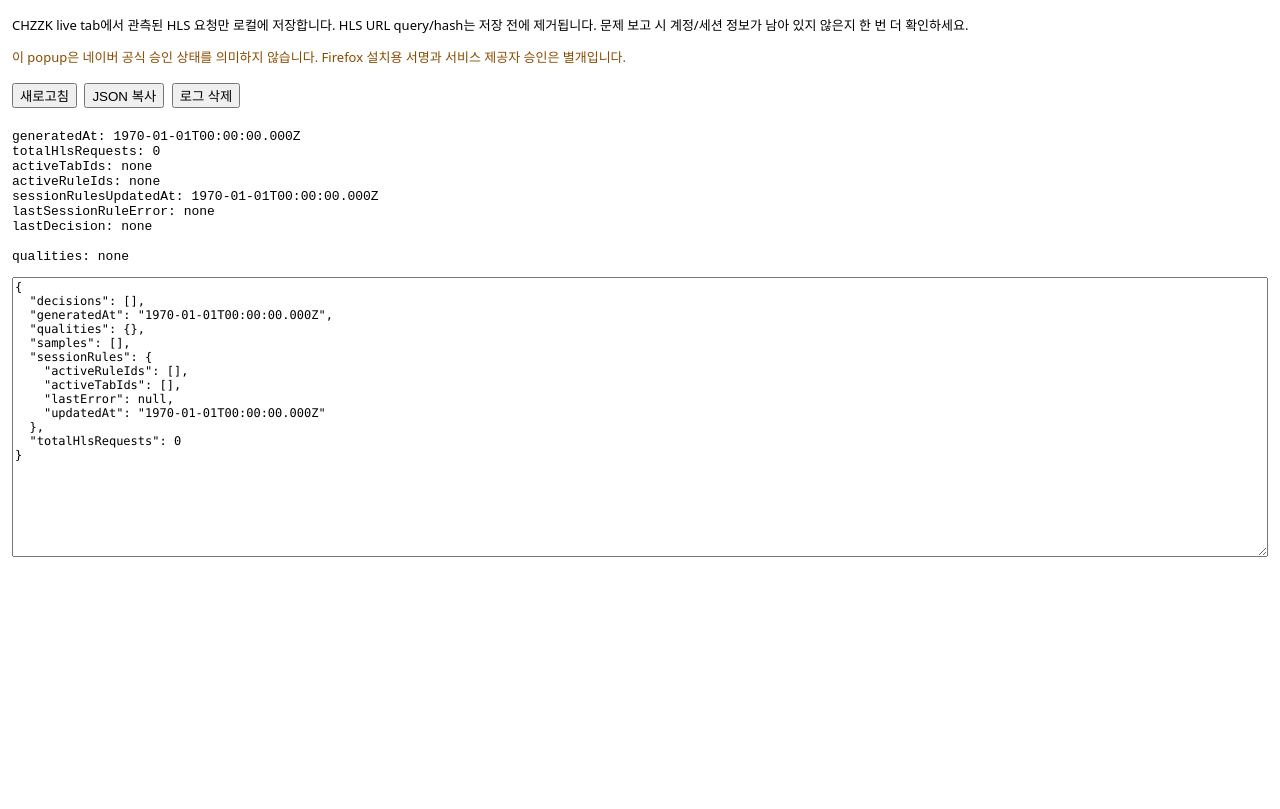
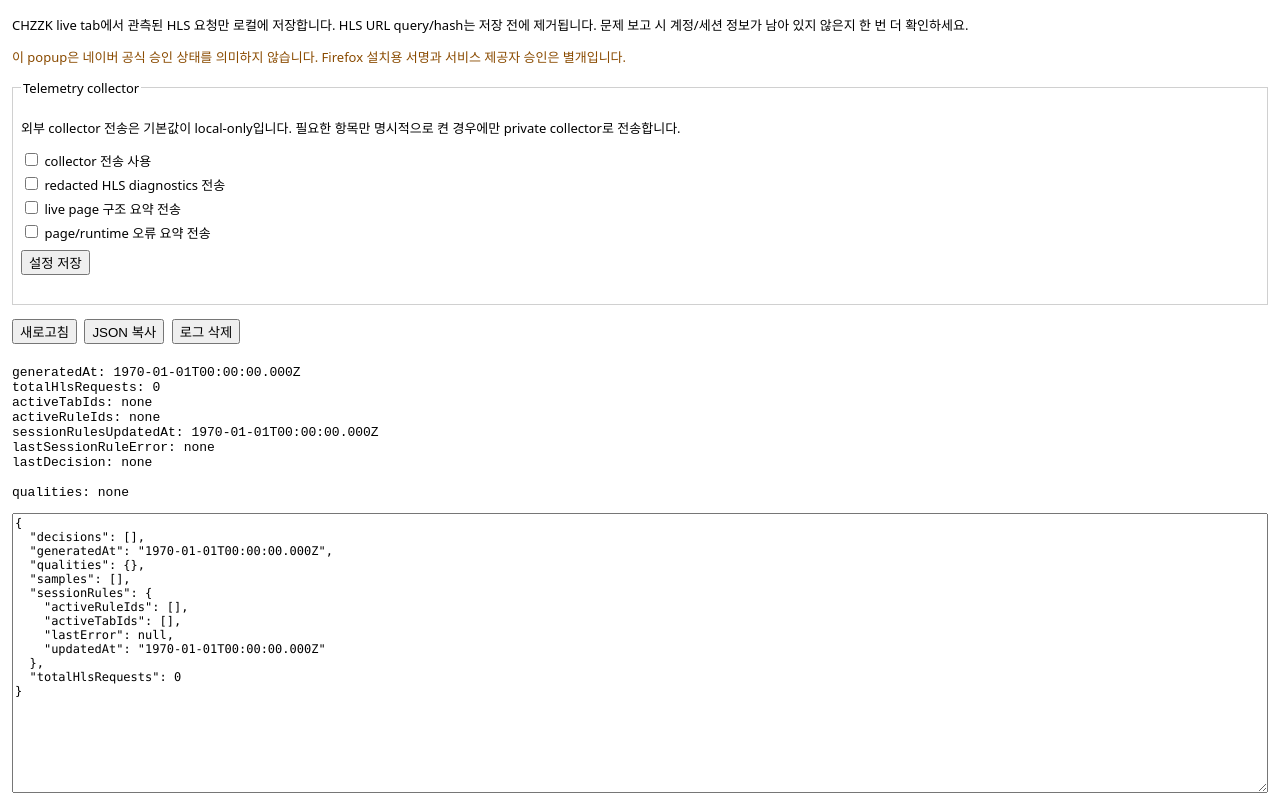
Before and after one commit to solitude0429/CHZZK, a browser extension: page diagnostics.html in a window 1280 px wide. Shown: the part 56-865 px from the top of the page. Before the commit the page ends 800 px from the top, so only its background shows below. Drawn offline with Linux system fonts and the light colour scheme.

Commit message:
feat: expose telemetry settings in popup

```diff
--- a/diagnostics.html
+++ b/diagnostics.html
@@ -14,6 +14,15 @@
       }
       button {
         margin: 4px 4px 8px 0;
+      }
+      fieldset {
+        border: 1px solid #d0d0d0;
+        margin: 10px 0;
+        padding: 8px;
+      }
+      label {
+        display: block;
+        margin: 4px 0;
       }
       pre,
       textarea {
@@ -40,6 +49,21 @@
       이 popup은 네이버 공식 승인 상태를 의미하지 않습니다. Firefox 설치용 서명과 서비스 제공자 승인은
       별개입니다.
     </p>
+
+    <fieldset>
+      <legend>Telemetry collector</legend>
+      <p>
+        외부 collector 전송은 기본값이 local-only입니다. 필요한 항목만 명시적으로 켠 경우에만 private
+        collector로 전송합니다.
+      </p>
+      <label><input id="telemetry-enabled" type="checkbox" /> collector 전송 사용</label>
+      <label><input id="telemetry-diagnostics" type="checkbox" /> redacted HLS diagnostics 전송</label>
+      <label><input id="telemetry-structure" type="checkbox" /> live page 구조 요약 전송</label>
+      <label><input id="telemetry-errors" type="checkbox" /> page/runtime 오류 요약 전송</label>
+      <button id="save-settings">설정 저장</button>
+      <pre id="settings-summary"></pre>
+    </fieldset>
+
     <button id="refresh">새로고침</button>
     <button id="copy">JSON 복사</button>
     <button id="clear">로그 삭제</button>
```
